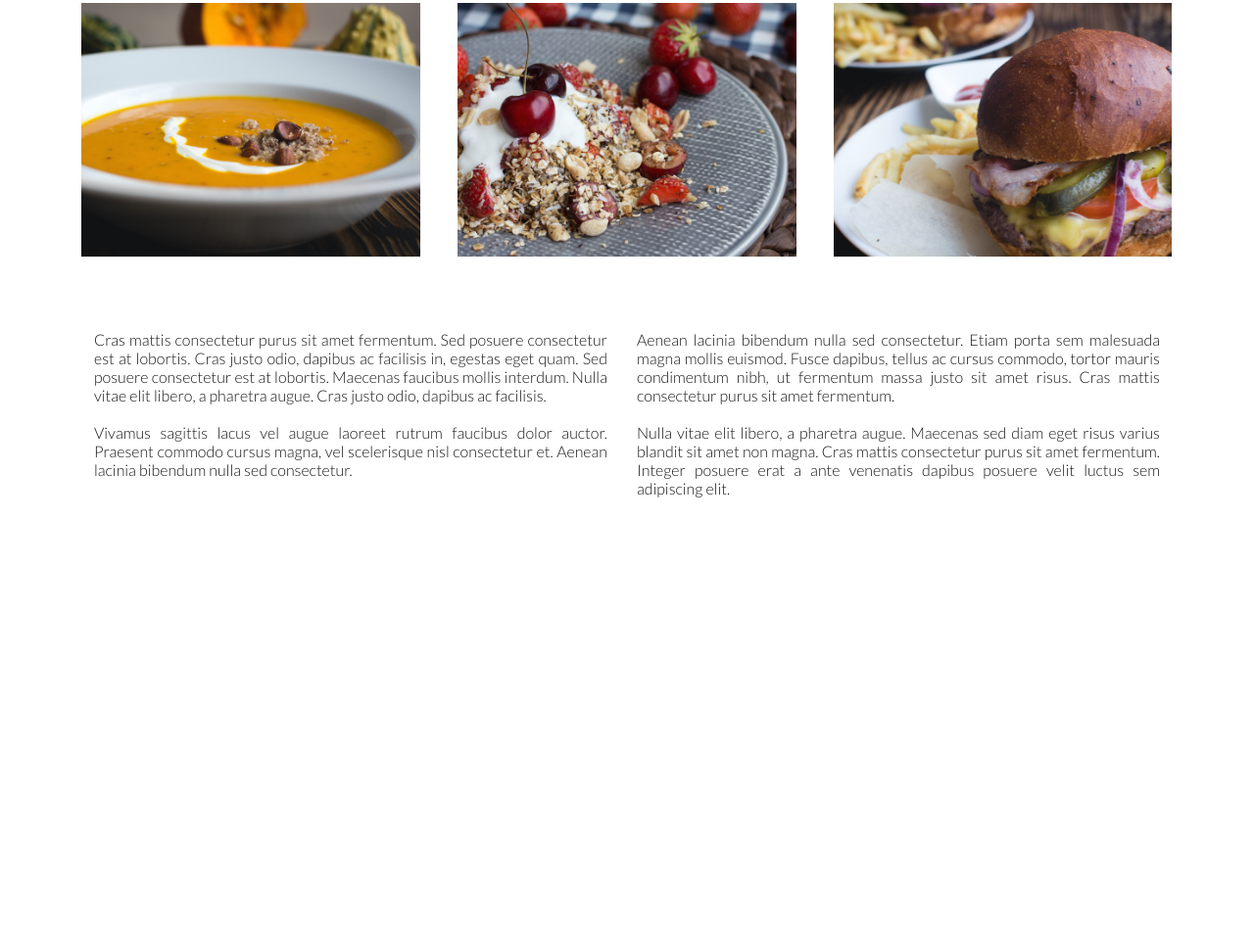
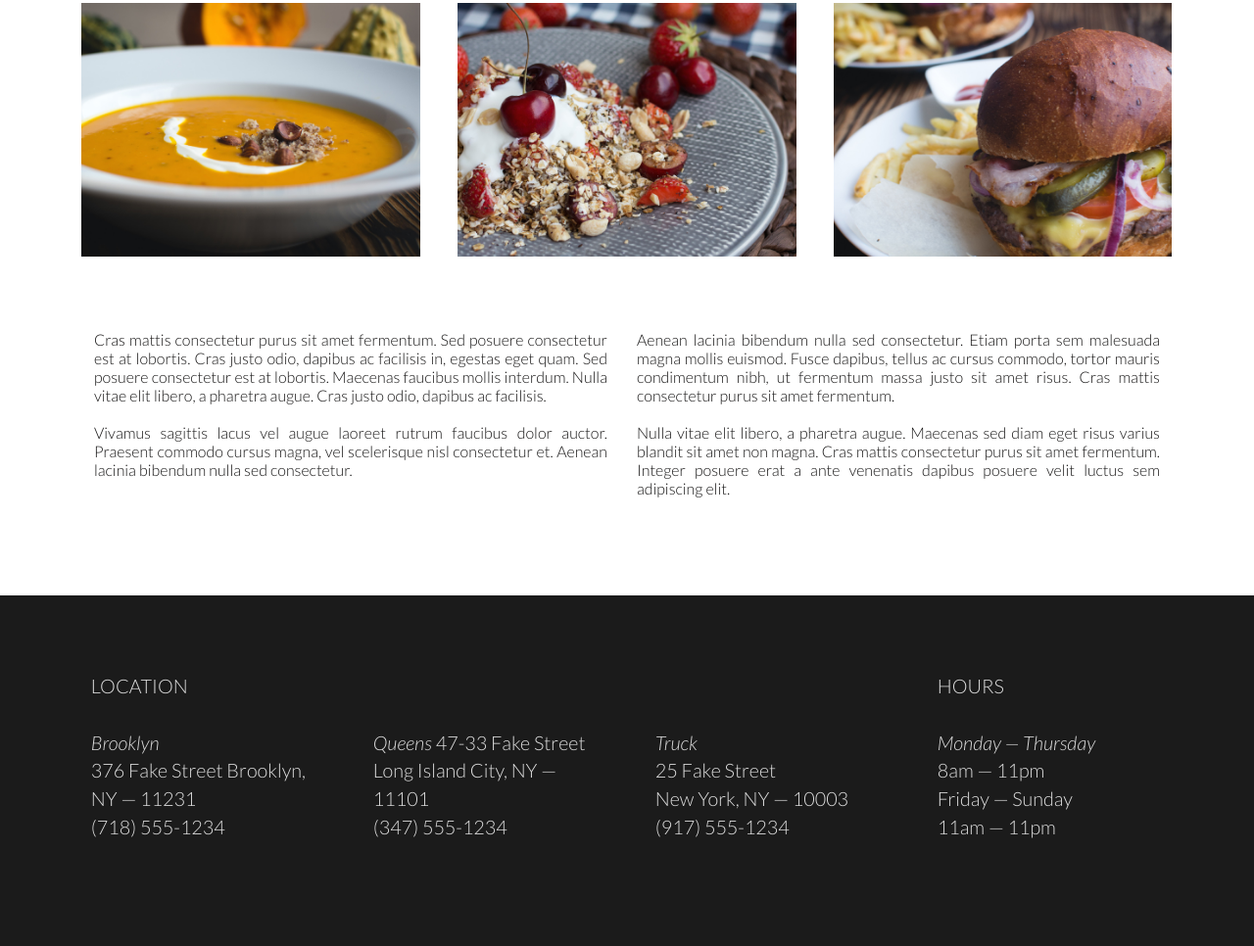
Before and after one commit to Firdausi1/rework-git-assignment, a plain HTML site: page index.html in a window 1280 px wide. Shown: the part 2206-3172 px from the top of the page at 98% size. Before the commit the page ends 2814 px from the top, so only its background shows below. Drawn offline with Linux system fonts and the light colour scheme.

Commit message:
Footer section and style added

```diff
--- a/index.html
+++ b/index.html
@@ -17,8 +17,8 @@
       <nav>
         <a href="index.html" class="logo">Food</a>
         <ul class="nav-head">
-          <li><a href="about.html"> About us</a></li>
-          <li><a href="contact.html"> Contact</a></li>
+          <li><a href="#"> About us</a></li>
+          <li><a href="#"> Contact</a></li>
         </ul>
       </nav>
       <div class="heading-text">
@@ -93,5 +93,49 @@
         </p>
       </div>
     </section>
+
+    <footer class="section-footer">
+      <div>
+        <ul class="list">
+          <li>LOCATION</li>
+          <br /><br />
+          <li><em> Brooklyn</em></li>
+          <li>376 Fake Street Brooklyn,</li>
+          <li>NY — 11231</li>
+          <li>(718) 555-1234</li>
+        </ul>
+        <ul class="list">
+          <li></li>
+          <br /><br />
+          <li><em> Queens</em></li>
+          <li>47-33 Fake Street</li>
+          <li>Long Island City, NY — 11101</li>
+          <li>(347) 555-1234</li>
+        </ul>
+        <ul class="list">
+          <li></li>
+          <br /><br />
+          <li><em> Truck</em></li>
+          <li>
+            25 Fake Street <br />
+            New York, NY — 10003 (917) 555-1234
+          </li>
+          <li></li>
+          <li></li>
+        </ul>
+        <ul class="list">
+          <li>HOURS</li>
+          <br /><br />
+          <li><em> Monday — Thursday </em></li>
+          <li>
+            8am — 11pm <br />
+            Friday — Sunday <br />
+            11am — 11pm <br />
+          </li>
+          <li></li>
+          <li></li>
+        </ul>
+      </div>
+    </footer>
   </body>
 </html>
--- a/styles.css
+++ b/styles.css
@@ -217,3 +217,37 @@ header p {
   font-size: 16px;
   text-align: justify;
 }
+
+/*---------- FOOTER ----------*/
+
+.section-footer {
+  padding: 50px 0;
+  color: #ddd;
+  font-weight: 400;
+  font-size: 90%;
+  background: rgb(27, 27, 27);
+  width: 100%;
+}
+
+footer p {
+  color: #fff;
+}
+
+.section-footer div {
+  width: 90%;
+  margin: auto;
+  overflow: hidden;
+  display: flex;
+  justify-content: space-between;
+}
+
+.list {
+  width: 30%;
+  line-height: 145%;
+  margin: 2.5%;
+}
+
+.list li {
+  display: inline-block;
+  font-weight: 300;
+}
```
Also changed, not shown: 1 other file.
